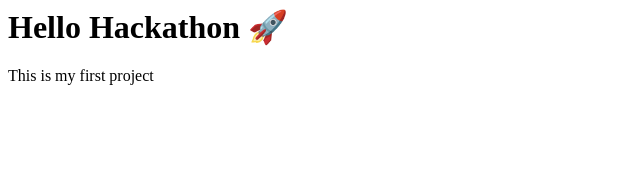
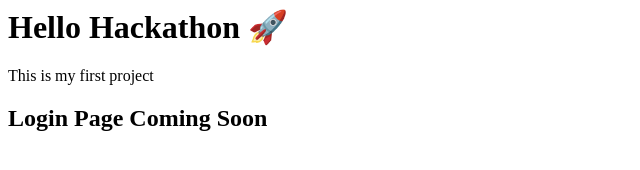
Before and after one commit to Aditi-Singh1/practice, a plain HTML site: page index.html in a window 1280 px wide. Shown: the whole page, without its empty margins (0-640 px from the left). Drawn offline with Linux system fonts and the light colour scheme.

Commit message:
Changes on new branch

```diff
--- a/index.html
+++ b/index.html
@@ -1,2 +1,3 @@
 <h1>Hello Hackathon 🚀</h1>
 <p>This is my first project</p>
+<h2>Login Page Coming Soon</h2>
```
